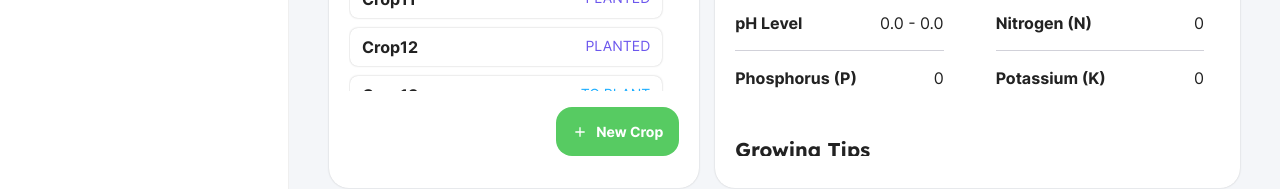
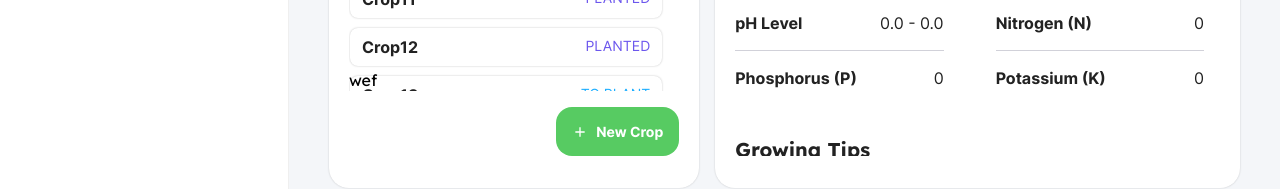
Before and after one commit to dacosio/project-2, a React (Create React App) app in the folder frontend/: page /your-crops in a window 1280 px wide. Shown: the part 687-876 px from the top of the page. Built offline with nearby package versions, Linux system fonts and the light colour scheme.

Commit message:
minor change

```diff
--- a/frontend/src/components/module/CropList/CropList.view.tsx
+++ b/frontend/src/components/module/CropList/CropList.view.tsx
@@ -73,6 +73,15 @@ const CropList = (props: CropListProps): JSX.Element => {
           onClick={handleOnCreateCrop}
         />
       </div>
+      <div
+        style={{
+          position: "absolute",
+          bottom: "98px",
+          width: "100%",
+        }}
+      >
+        <div style={{ paddingRight: "16px" }}>wef</div>
+      </div>
     </Container>
   );
 };
```
